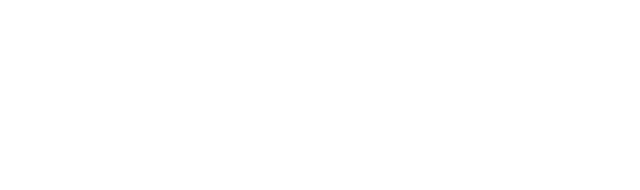
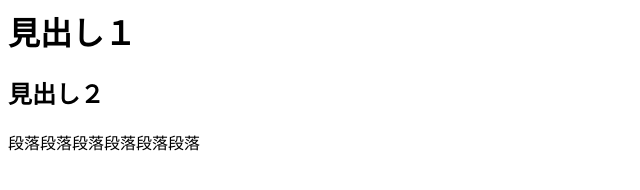
Before and after one commit to ytr-k/ytr-k.github.io, a plain HTML site: page index.html in a window 1280 px wide. Shown: the whole page, without its empty margins (0-640 px from the left). Drawn offline with Linux system fonts and the light colour scheme.

Commit message:
Update index.html

```diff
--- a/index.html
+++ b/index.html
@@ -1,11 +1,20 @@
 <html>
   <head>
+    <meta charset="UTF-8" />
+    <meta name="viewport" content="width=device-width, initial-scale=1.0" />
+    <title>ytr-k page(s)</title>
+    <style>
+      @media only screen and (min-width: 961px) {適用するCSS}
+    </style>
   </head>
   <body>
     <header></header>
     <div id="main">
-      <script defer="defer" src="https://beta-tabimae-snippet.im.kotozna.chat/livechat/bundle.js" id="ktzn-tm" data-id="777e48125f6d3d1151732f12c3cfc6fe2076effa4f5f8b372bdb3a5b1bd797f3"></script>
+      <h1>見出し１</h1>
+      <h2>見出し２</h2>
+      <p>段落段落段落段落段落段落</p>
     </div>
+    <script defer="defer" src="https://beta-tabimae-snippet.im.kotozna.chat/livechat/bundle.js" id="ktzn-tm" data-id="777e48125f6d3d1151732f12c3cfc6fe2076effa4f5f8b372bdb3a5b1bd797f3"></script>
     <footer></footer>
   </body>
 </html>
```
